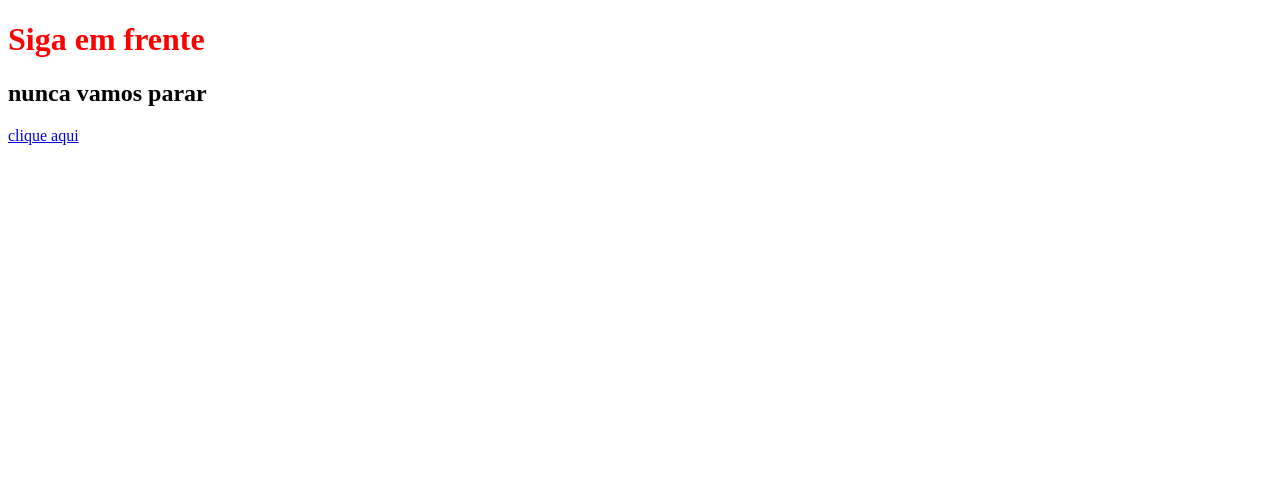
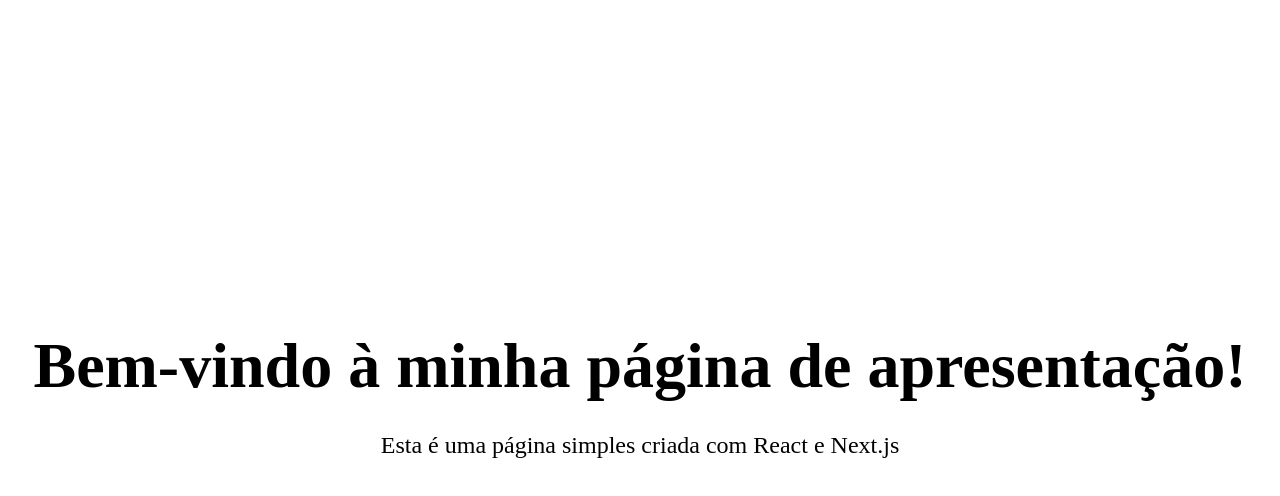
Before and after one commit to Avelino122/clone-tabnews, a Next.js app: page / in a window 1280 px wide. Shown: the top 496 px of the page. Built offline with nearby package versions, Linux system fonts and the light colour scheme.

Commit message:
atualizando arqruivos da home

```diff
--- a/pages/index.js
+++ b/pages/index.js
@@ -1,25 +1,17 @@
-import Link from "next/link";
-import styled from "styled-components";
+import styles from "../styles/Home.module.css";
 
-const HomeTitle = styled.h1`
-  color: var(--red);
-`;
+export default function Home() {
+  return (
+    <div className={styles.container}>
+      <main className={styles.main}>
+        <h1 className={styles.title}>
+          Bem-vindo à minha página de apresentação!
+        </h1>
 
-function home() {
-  return (
-    <div>
-      <HomeTitle>Siga em frente</HomeTitle>
-      <h2> nunca vamos parar </h2>
-      <Link href="https://www.youtube.com/watch?v=dQw4w9WgXcQ">
-        clique aqui
-      </Link>
+        <p className={styles.description}>
+          Esta é uma página simples criada com React e Next.js
+        </p>
+      </main>
     </div>
   );
 }
-function teste() {
-  console.log("ola eu sou thierrys");
-}
-function name(params) {
-  console.log("teste .editorconfig");
-}
-export default home;
--- /dev/null
+++ b/styles/Home.module.css
@@ -0,0 +1,22 @@
+.container {
+  min-height: 100vh;
+  display: flex;
+  flex-direction: column;
+  align-items: center;
+  justify-content: center;
+}
+
+.main {
+  text-align: center;
+}
+
+.title {
+  margin: 0;
+  line-height: 1.15;
+  font-size: 4rem;
+}
+
+.description {
+  line-height: 1.5;
+  font-size: 1.5rem;
+}
```
